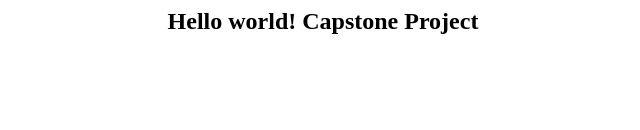
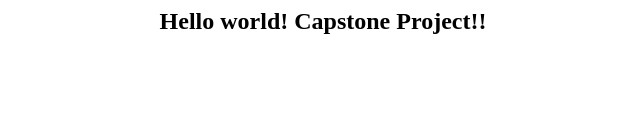
Before and after one commit to Devasenapl/capstonepjt, a plain HTML site: page index.html in a window 1280 px wide. Shown: the top 130 px of the page, without its empty margins (317-957 px from the left). Drawn offline with Linux system fonts and the light colour scheme.

Commit message:
indexfile updated

```diff
--- a/index.html
+++ b/index.html
@@ -3,6 +3,6 @@
 <title> Intellipaat </title>
 </head>
 <body style = "background-image:url('images/github3.jpg'); background-size: 100%">
-<h2 ALIGN=CENTER>Hello world! Capstone Project </h2>
+<h2 ALIGN=CENTER>Hello world! Capstone Project!! </h2>
 </body>
 </html>
```
